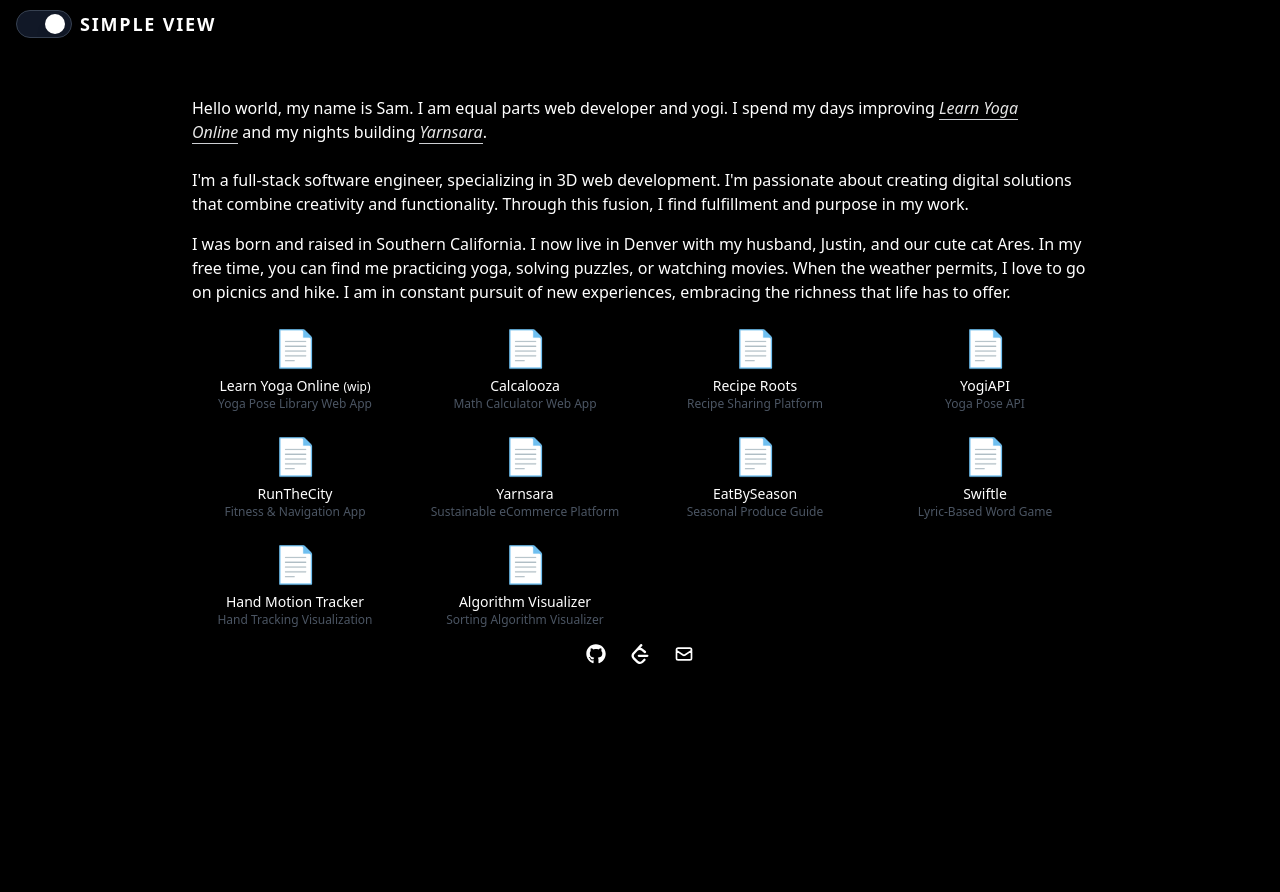
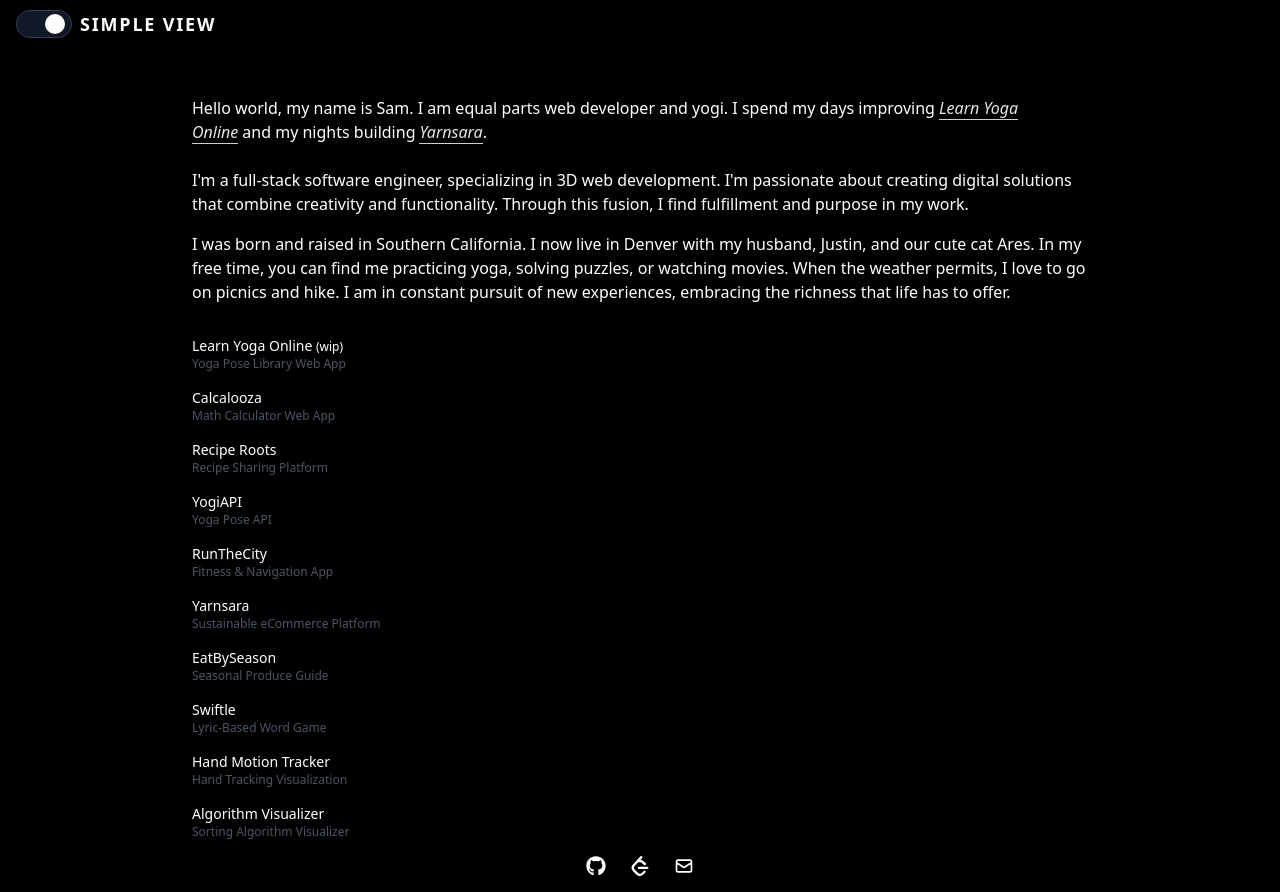
Before and after one commit to samanthacabrera/portfolio, a React (Vite) app: page / in a window 1280 px wide. Both pictures are taken after a click on the button "Simple". Before the commit the page ends 800 px from the top, so only its background shows below. Built offline with nearby package versions, Linux system fonts and the light colour scheme.

Commit message:
update projectlist layout to be dynamic

```diff
--- a/src/components/LaptopScreen.jsx
+++ b/src/components/LaptopScreen.jsx
@@ -2,7 +2,6 @@ import React, { useState } from "react";
 import Modal from "../utils/Modal";
 import ProjectList from "../pages/ProjectList";
 
-// Define folders with content
 const folders = [
   { name: "Projects", content: "Work" },
   { name: "About", content: "About" },
--- a/src/pages/ProjectList.jsx
+++ b/src/pages/ProjectList.jsx
@@ -1,4 +1,4 @@
-import React, { useState } from "react";
+import React from "react";
 import { Link } from "react-router-dom";
 import projects from "../data/projectsData";
 
@@ -14,7 +14,7 @@ const ProjectList = ({ is3DView } ) => {
   return (
     <div
       className={`${
-        is3DView ? "grid grid-cols-2 sm:grid-cols-3 md:grid-cols-4 gap-6" : "grid grid-cols-2 sm:grid-cols-3 md:grid-cols-4 gap-6"
+        is3DView ? "grid grid-cols-2 sm:grid-cols-3 md:grid-cols-4 gap-6" : "grid grid-cols-1 gap-2"
       }`}
     >
       {projects.map((project, index) => {
@@ -23,9 +23,9 @@ const ProjectList = ({ is3DView } ) => {
           <Link
             key={id}
             to={`/projects/${id}`}
-            className="flex flex-col text-center items-center cursor-pointer"
+            className={`flex flex-col ${ is3DView ? "text-center" : "text-lg"}`}
           >
-            <div className={`${ is3DView ? "hidden" : "text-4xl"}`}>📄</div>
+            <div className={`${ is3DView ? "text-4xl" : "hidden"}`}>📄</div>
             <h3
               className={`mt-2 text-sm ${hoverClasses[index % hoverClasses.length]} transition`}
             >
--- a/src/utils/Modal.jsx
+++ b/src/utils/Modal.jsx
@@ -3,7 +3,7 @@ import About from "../pages/About";
 import ProjectList from "../pages/ProjectList";
 import Contact from "../pages/Contact";
 
-const Modal = ({ isOpen, onClose, content }) => {
+const Modal = ({is3DView, isOpen, onClose, content }) => {
   if (!isOpen) return null;
 
   return (
@@ -28,7 +28,7 @@ const Modal = ({ isOpen, onClose, content }) => {
 
         {/* Content */}
         <div className="p-6 h-full overflow-y-auto text-black">
-          {content === "Work" && <ProjectList />}
+          {content === "Work" && <ProjectList is3DView={is3DView} />}
           {content === "About" && <About />}
           {content === "Contact" && <Contact />}
         </div>
```
